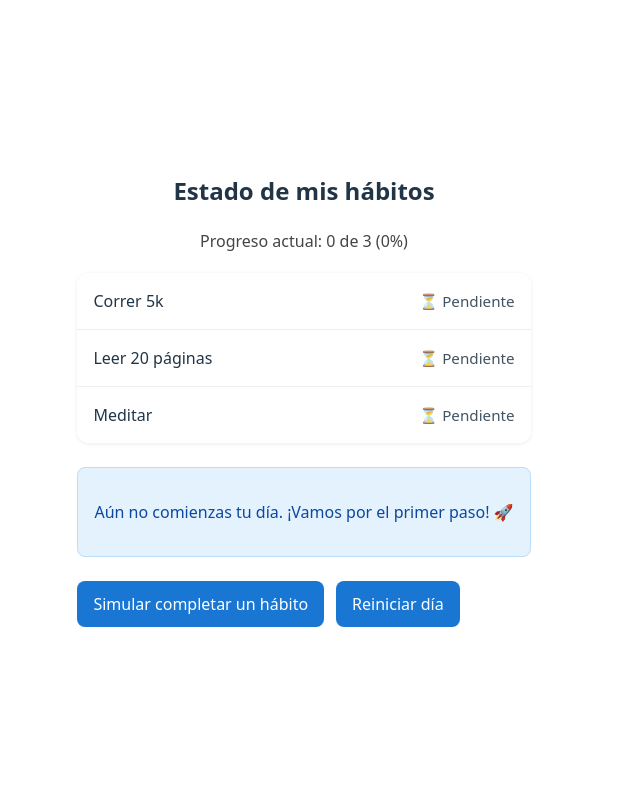
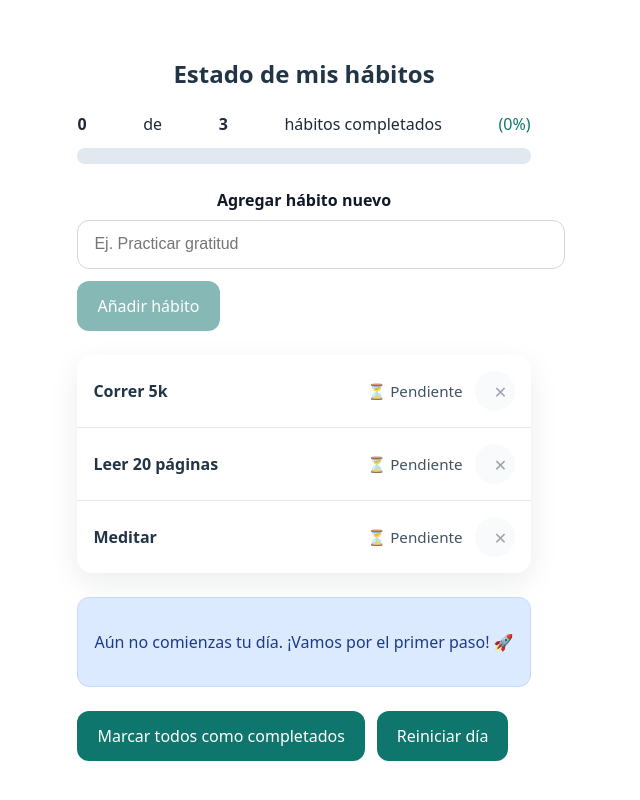
Before and after one commit to Hinalador/Svelte_project, a Svelte app in the folder habit-tracker/: page / in a window 1280 px wide. Shown: the top 800 px of the page, without its empty margins (336-976 px from the left). Built offline with nearby package versions, Linux system fonts and the light colour scheme.

Commit message:
feat: improve habit tracker with persistence, progress bar, and habit management

```diff
--- a/habit-tracker/src/App.svelte
+++ b/habit-tracker/src/App.svelte
@@ -1,43 +1,125 @@
 <script>
+  import { onMount } from 'svelte'
+
+  const STORAGE_KEY = 'habit-tracker-svelte-v5'
+
   let habitos = [
-    { id: 1, nombre: "Correr 5k", completado: false },
-    { id: 2, nombre: "Leer 20 páginas", completado: false },
-    { id: 3, nombre: "Meditar", completado: false },
-  ];
+    { id: 1, nombre: 'Correr 5k', completado: false },
+    { id: 2, nombre: 'Leer 20 páginas', completado: false },
+    { id: 3, nombre: 'Meditar', completado: false },
+  ]
 
-  $: total = habitos.length;
-  $: completados = habitos.filter((h) => h.completado).length;
-  $: porcentaje = total > 0 ? (completados / total) * 100 : 0;
+  let nextId = 4
+  let nuevoHabito = ''
+  let inicializado = false
 
-  function simularProgreso() {
-    const siguiente = habitos.find((h) => !h.completado);
-    if (!siguiente) return;
+  onMount(() => {
+    const almacenado = window.localStorage.getItem(STORAGE_KEY)
+    if (almacenado) {
+      try {
+        habitos = JSON.parse(almacenado)
+        nextId = Math.max(...habitos.map((h) => h.id), 0) + 1
+      } catch (error) {
+        console.warn('No se pudo leer los hábitos guardados:', error)
+      }
+    }
+    inicializado = true
+  })
 
+  $: if (inicializado) {
+    window.localStorage.setItem(STORAGE_KEY, JSON.stringify(habitos))
+  }
+
+  $: total = habitos.length
+  $: completados = habitos.filter((h) => h.completado).length
+  $: porcentaje = total > 0 ? (completados / total) * 100 : 0
+
+  function agregarHabito() {
+    const nombre = nuevoHabito.trim()
+    if (!nombre) return
+
+    habitos = [
+      ...habitos,
+      { id: nextId++, nombre, completado: false },
+    ]
+    nuevoHabito = ''
+  }
+
+  function toggleHabito(id) {
     habitos = habitos.map((h) =>
-      h.id === siguiente.id ? { ...h, completado: true } : h
-    );
+      h.id === id ? { ...h, completado: !h.completado } : h
+    )
+  }
+
+  function eliminarHabito(id) {
+    habitos = habitos.filter((h) => h.id !== id)
+  }
+
+  function completarTodos() {
+    habitos = habitos.map((h) => ({ ...h, completado: true }))
   }
 
   function reiniciarDia() {
-    habitos = habitos.map((h) => ({ ...h, completado: false }));
+    habitos = habitos.map((h) => ({ ...h, completado: false }))
   }
 </script>
 
 <main>
   <h2>Estado de mis hábitos</h2>
-  <p class="resumen">
-    Progreso actual: {completados} de {total} ({porcentaje.toFixed(0)}%)
-  </p>
+
+  <section class="dashboard">
+    <div class="resumen" aria-live="polite">
+      <strong>{completados}</strong> de <strong>{total}</strong> hábitos completados
+      <span class="porcentaje">({porcentaje.toFixed(0)}%)</span>
+    </div>
+
+    <div class="barra-progreso-wrap" aria-label="Progreso diario de hábitos">
+      <div class="barra-progreso" style="width: {porcentaje}%"></div>
+    </div>
+  </section>
+
+  <form class="formulario-habito" on:submit|preventDefault={agregarHabito}>
+    <label>
+      Agregar hábito nuevo
+      <input
+        type="text"
+        bind:value={nuevoHabito}
+        placeholder="Ej. Practicar gratitud"
+        aria-label="Nombre del nuevo hábito"
+      />
+    </label>
+    <button type="submit" disabled={nuevoHabito.trim() === ''}>
+      Añadir hábito
+    </button>
+  </form>
 
   <ul class="lista-habitos">
+    {#if habitos.length === 0}
+      <li class="vacío">Aún no tienes hábitos. Agrega uno para comenzar.</li>
+    {:else}
       {#each habitos as habito}
         <li class:completado={habito.completado}>
-        <span>{habito.nombre}</span>
+          <button
+            type="button"
+            class="habito-boton"
+            on:click={() => toggleHabito(habito.id)}
+          >
+            <span class="nombre-habito">{habito.nombre}</span>
             <span class="estado">
               {habito.completado ? '✅ Completado' : '⏳ Pendiente'}
             </span>
+          </button>
+          <button
+            type="button"
+            class="btn-eliminar"
+            aria-label="Eliminar hábito {habito.nombre}"
+            on:click={() => eliminarHabito(habito.id)}
+          >
+            ✕
+          </button>
         </li>
       {/each}
+    {/if}
   </ul>
 
   {#if porcentaje === 0}
@@ -55,10 +137,10 @@
   {/if}
 
   <div class="acciones">
-    <button on:click={simularProgreso} disabled={porcentaje === 100}>
-      Simular completar un hábito
+    <button type="button" on:click={completarTodos} disabled={porcentaje === 100}>
+      Marcar todos como completados
     </button>
-    <button on:click={reiniciarDia} class="btn-secundario">
+    <button type="button" on:click={reiniciarDia} class="btn-secundario" disabled={total === 0}>
       Reiniciar día
     </button>
   </div>
@@ -77,27 +159,99 @@
     margin-top: 0;
   }
 
+  .dashboard {
+    display: grid;
+    gap: 0.75rem;
+    margin-bottom: 1.5rem;
+  }
+
   .resumen {
-    margin: 0.5rem 0 1.25rem;
-    color: #444;
+    font-size: 1rem;
+    color: #1f2937;
+    display: flex;
+    flex-wrap: wrap;
+    justify-content: space-between;
+    align-items: center;
+    gap: 0.5rem;
+  }
+
+  .porcentaje {
+    color: #0f766e;
+  }
+
+  .barra-progreso-wrap {
+    height: 1rem;
+    width: 100%;
+    border-radius: 999px;
+    background: #e2e8f0;
+    overflow: hidden;
+  }
+
+  .barra-progreso {
+    height: 100%;
+    background: linear-gradient(135deg, #0f766e, #14b8a6);
+    transition: width 0.25s ease;
+  }
+
+  .formulario-habito {
+    display: grid;
+    gap: 0.75rem;
+    margin-bottom: 1.5rem;
+  }
+
+  .formulario-habito label {
+    display: grid;
+    gap: 0.5rem;
+    font-weight: 600;
+    color: #111827;
+  }
+
+  .formulario-habito input {
+    width: 100%;
+    padding: 0.9rem 1rem;
+    border-radius: 12px;
+    border: 1px solid #d1d5db;
+    background: #fff;
+    font-size: 1rem;
+  }
+
+  .formulario-habito button {
+    width: max-content;
+    padding: 0.9rem 1.25rem;
+    border-radius: 12px;
+    border: none;
+    background-color: #0f766e;
+    color: #fff;
+    cursor: pointer;
+    transition: background-color 0.2s ease;
+  }
+
+  .formulario-habito button:disabled {
+    opacity: 0.5;
+    cursor: not-allowed;
+  }
+
+  .formulario-habito button:hover:not(:disabled) {
+    background-color: #115e59;
   }
 
   .lista-habitos {
     list-style: none;
     padding: 0;
     margin: 0 0 1.5rem;
-    border-radius: 12px;
+    border-radius: 16px;
     overflow: hidden;
-    box-shadow: 0 1px 4px rgba(0, 0, 0, 0.08);
+    box-shadow: 0 10px 30px rgba(15, 23, 42, 0.08);
   }
 
   .lista-habitos li {
-    display: flex;
-    justify-content: space-between;
+    display: grid;
+    grid-template-columns: 1fr auto;
+    gap: 0.75rem;
     align-items: center;
     padding: 1rem;
-    background: #fff;
-    border-bottom: 1px solid #eceff1;
+    background: #ffffff;
+    border-bottom: 1px solid #e5e7eb;
   }
 
   .lista-habitos li:last-child {
@@ -105,7 +259,27 @@
   }
 
   .lista-habitos li.completado {
-    color: #2e7d32;
+    color: #166534;
+    background: #f0fdf4;
+  }
+
+  .habito-boton {
+    width: 100%;
+    display: flex;
+    justify-content: space-between;
+    align-items: center;
+    gap: 1rem;
+    padding: 0;
+    border: none;
+    background: transparent;
+    text-align: left;
+    cursor: pointer;
+    font: inherit;
+    color: inherit;
+  }
+
+  .nombre-habito {
+    font-weight: 600;
   }
 
   .estado {
@@ -113,29 +287,51 @@
     opacity: 0.85;
   }
 
+  .btn-eliminar {
+    width: 2.5rem;
+    height: 2.5rem;
+    border-radius: 999px;
+    border: none;
+    background: #f8fafc;
+    color: #9ca3af;
+    cursor: pointer;
+    transition: background-color 0.2s ease, color 0.2s ease;
+  }
+
+  .btn-eliminar:hover {
+    background: #fee2e2;
+    color: #b91c1c;
+  }
+
+  .vacío {
+    padding: 1rem;
+    text-align: center;
+    color: #6b7280;
+  }
+
   .alerta {
     padding: 1rem;
-    border-radius: 8px;
+    border-radius: 12px;
     margin: 1.5rem 0;
     font-weight: 500;
   }
 
   .alerta-inicio {
-    background-color: #e3f2fd;
-    color: #0d47a1;
-    border: 1px solid #bbdefb;
+    background-color: #dbeafe;
+    color: #1e3a8a;
+    border: 1px solid #bfdbfe;
   }
 
   .alerta-progreso {
-    background-color: #fff3e0;
-    color: #e65100;
-    border: 1px solid #ffe0b2;
+    background-color: #fff7ed;
+    color: #c2410c;
+    border: 1px solid #ffedd5;
   }
 
   .alerta-exito {
-    background-color: #e8f5e9;
-    color: #1b5e20;
-    border: 1px solid #c8e6c9;
+    background-color: #ecfdf5;
+    color: #166534;
+    border: 1px solid #d1fae5;
   }
 
   .acciones {
@@ -145,30 +341,40 @@
   }
 
   .acciones button {
-    padding: 0.75rem 1rem;
-    border-radius: 8px;
+    padding: 0.85rem 1.25rem;
+    border-radius: 12px;
     border: none;
-    background-color: #1976d2;
+    background-color: #0f766e;
     color: #fff;
     cursor: pointer;
     transition: background-color 0.2s ease;
   }
 
+  .acciones button:hover:not(:disabled) {
+    background-color: #115e59;
+  }
+
   .acciones button:disabled {
-    opacity: 0.5;
+    opacity: 0.45;
     cursor: not-allowed;
   }
 
-  .acciones button:hover:not(:disabled) {
-    background-color: #125ea9;
+  .btn-secundario {
+    background-color: #e5e7eb;
+    color: #111827;
   }
 
-  .btn-secundario {
-    background-color: #e0e0e0;
-    color: #333;
+  .btn-secundario:hover:not(:disabled) {
+    background-color: #d1d5db;
   }
 
-  .btn-secundario:hover {
-    background-color: #cfd8dc;
+  @media (max-width: 640px) {
+    .lista-habitos li {
+      grid-template-columns: 1fr;
+    }
+
+    .acciones {
+      flex-direction: column;
+    }
   }
 </style>
```
Also changed, not shown: 1 other file (tests, documents, lock files or other folders). Lines whose indentation alone changed are shown as unchanged.
